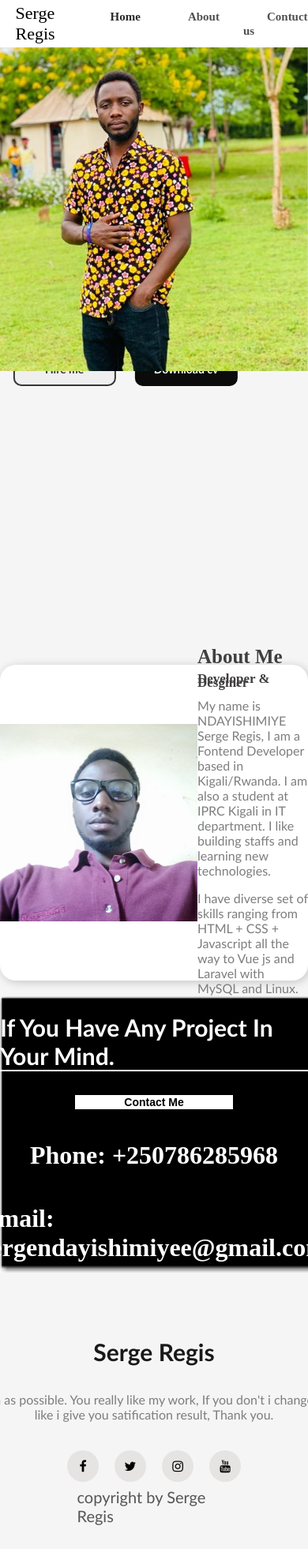
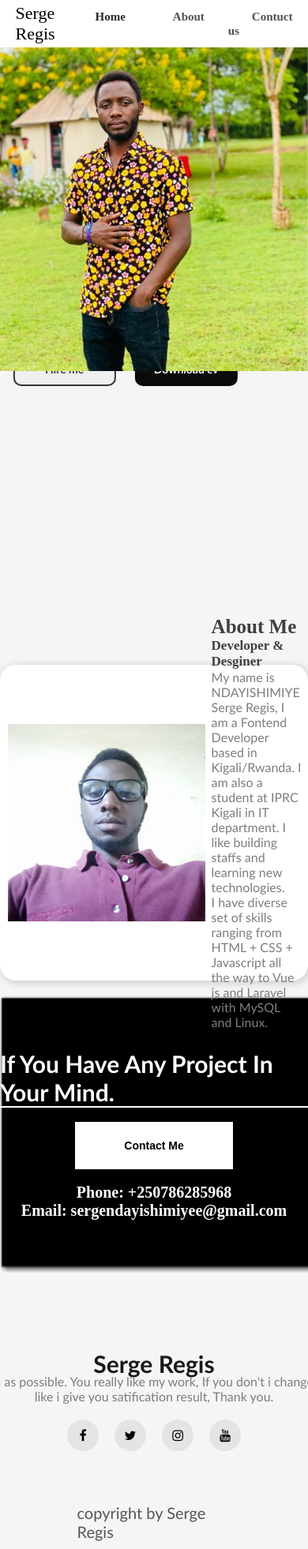
Before and after one commit to SergeRegis/-my-portfolio, a PHP site: page /index.html in a window 390 px wide; the page is wider, and only the part inside the window is pictured. Shown: that part at 79% size. Run offline with PHP 8.4, Linux system fonts and the light colour scheme.

Commit message:
create responsive

```diff
--- a/assets/css/style.css
+++ b/assets/css/style.css
@@ -1,5 +1,11 @@
-@charset "utf-8";
+
 /* CSS Document */
+
+*{
+    margin: 0px;
+    padding: 0px;
+    box-sizing: border-box;
+}
 html{
     scroll-behavior:smooth;
 }
@@ -132,17 +147,19 @@ button:active{
 .about-container img{
     height: 250px;
     background-color: #fff;
+    padding-left: 0.6em;
 
 }
 .about-text{
     width: 600px;
+    padding-left: 0.5em;
+    padding-right: 0.5em;
 }
 .about-text p:nth-child(1){
     color: #403e3e;
     font-family: myriad pro;
     font-weight: bold;
     font-size: 25px;
-    line-height: 0px;
 
 }
 .about-text p:nth-child(2){
@@ -150,7 +167,6 @@ button:active{
     font-family: myriad pro;
     font-weight: bold;
     font-size: 17px;
-    line-height: 5px;
 
 }
 .about-text p:nth-child(3),
@@ -187,6 +203,14 @@ button:active{
     font-size: 14px;
     font-weight: bold;
 }
+.contact-phone{
+    text-align: center;
+    font-size: 20px;
+}
+.contact-email{
+    text-align: center;
+    font-size: 20px;
+}
 footer{
     height: 350px;
     display:flex;
@@ -203,7 +227,7 @@ footer p:nth-child(1){
     font-size: 30px;
     font-weight: bold;
     color: #191919;
-    line-height: 10px;
+    line-height: 25px;
 }
 
 footer p:nth-child(2){
--- a/index.html
+++ b/index.html
@@ -1,11 +1,16 @@
 <!DOCTYPE html>
 <html>
     <head>
-        <meta name="viewport" content="width=device-width, initial-scale=1.0">
-        <meta charset="utf-8">
-        <title>My Protfolio</title>
+        <meta charset="UTF-8" />
+        <meta name="viewport" content="width=device-width, initial-scale=1.0" />
+        <meta http-equiv="X-UA-Compatible" content="ie=edge" />
+        <link rel="preconnect" href="https://fonts.gstatic.com">
+        <link href="https://fonts.googleapis.com/css2?family=Poppins:ital,wght@1,200&display=swap" rel="stylesheet">
+
+
         <link rel="stylesheet" type="text/css" href="assets/css/style.css">
         <link rel="stylesheet" href="https://cdnjs.cloudflare.com/ajax/libs/font-awesome/4.7.0/css/font-awesome.min.css">
+        <title>My Protfolio</title>
     </head>
 <body>
 
@@ -20,10 +25,13 @@
 <li><a href="#" class="active">Home</a></li>
 <li><a href="#about">About</a></li>
 <li><a href="#contact">Contuct us</a></li>
-
-
-
 </ul>
+<div class="nav-menu-bar">
+    <p></p>
+    <p></p>
+    <p></p>
+    <p></p>
+</div>
 
 
 </nav>
@@ -67,10 +75,10 @@
 
 <!-- contact me -->
 <div class="contact-me" id="contact">
-   <p>If You Have Any Project In Your Mind.</p>
+   <p>If You Have Any Project In Your Mind.</p><br>
    <button>Contact Me</button><br>
-   <h1 style="color: #ffffff;">Phone: +250786285968</h1>
-   <h1 style="color: #ffffff;">Email: sergendayishimiyee@gmail.com</h1>
+   <h1 style="color: #ffffff;" class="contact-phone">Phone: +250786285968</h1>
+   <h1 style="color: #ffffff;" class="contact-email">Email: sergendayishimiyee@gmail.com</h1>
 
 </div>
 <!-- footer -->
```
Also changed, not shown: other parts of assets/css/style.css (+61 -0 lines).
